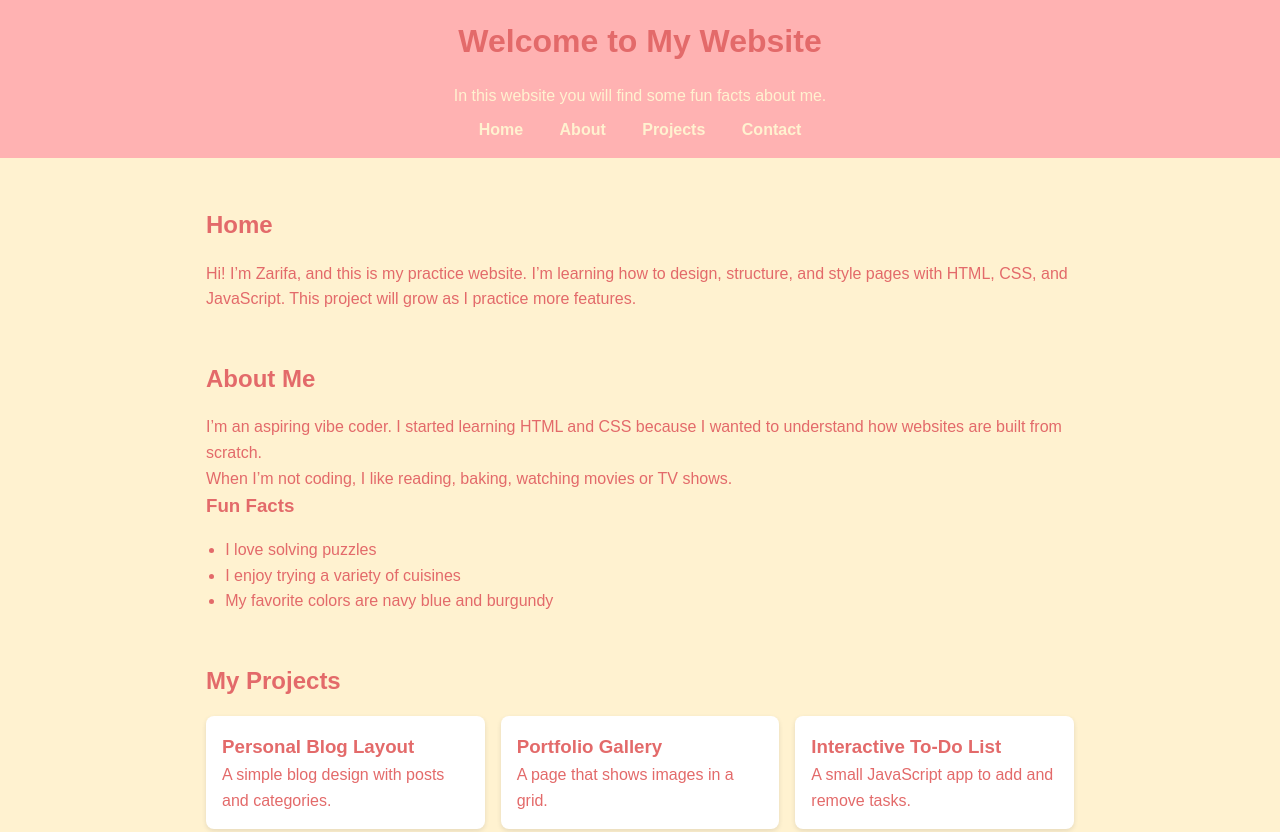
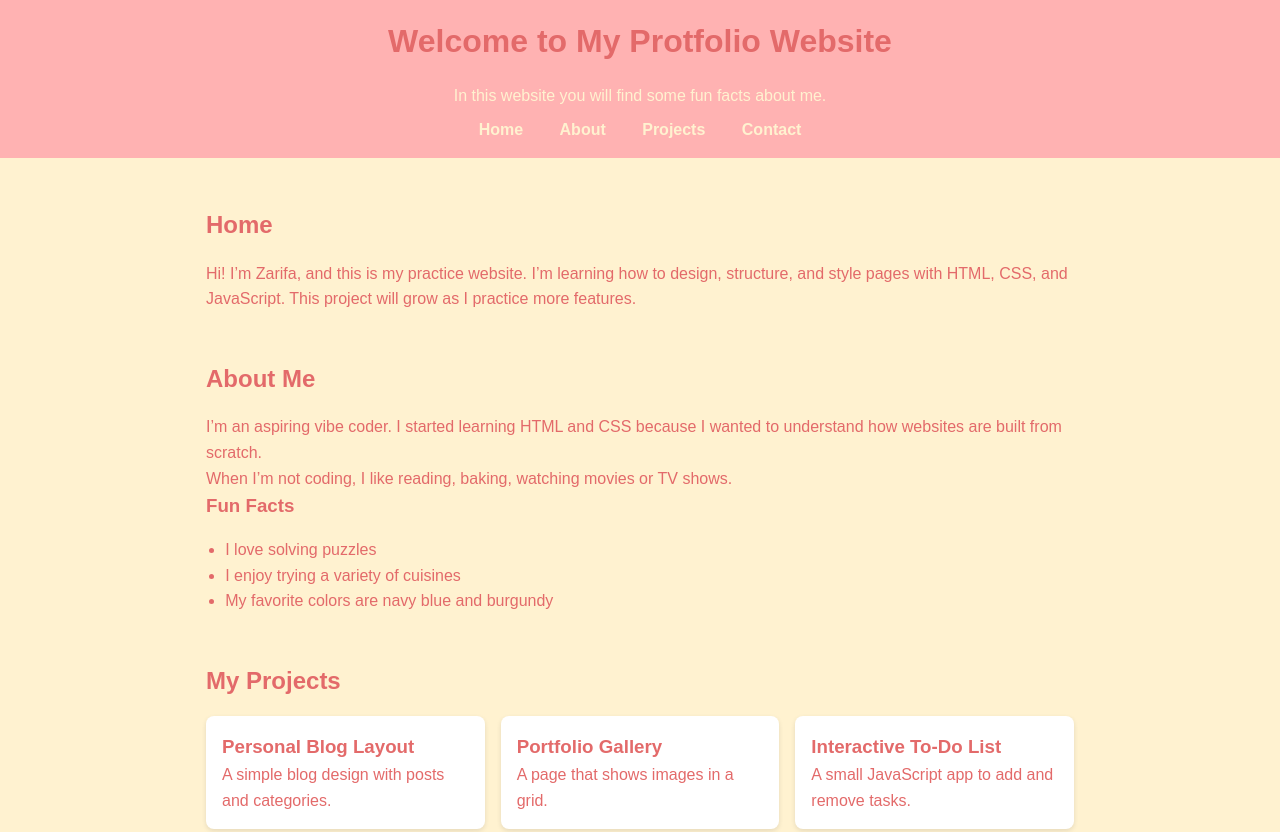
Before and after one commit to zarifa08adilova/Portfolio, a plain HTML site: page index.html in a window 1280 px wide. Shown: the top 832 px of the page. Drawn offline with Linux system fonts and the light colour scheme.

Commit message:
Updated index.html

```diff
--- a/index.html
+++ b/index.html
@@ -10,7 +10,7 @@
 </head>
 <body>
   <header>
-    <h1>Welcome to My Website</h1>
+    <h1>Welcome to My Protfolio Website</h1>
     <p>In this website you will find some fun facts about me.</p>
     <nav>
       <a href="#home">Home</a>
```
